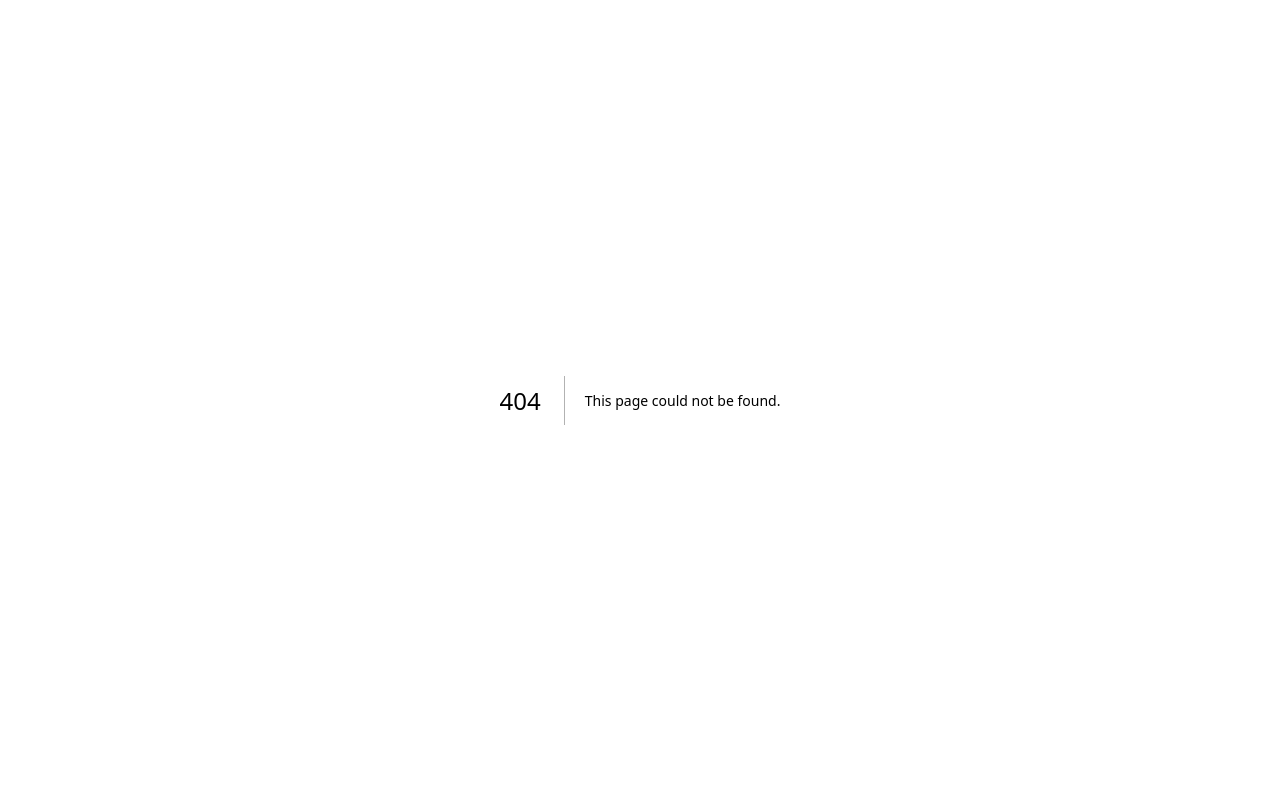
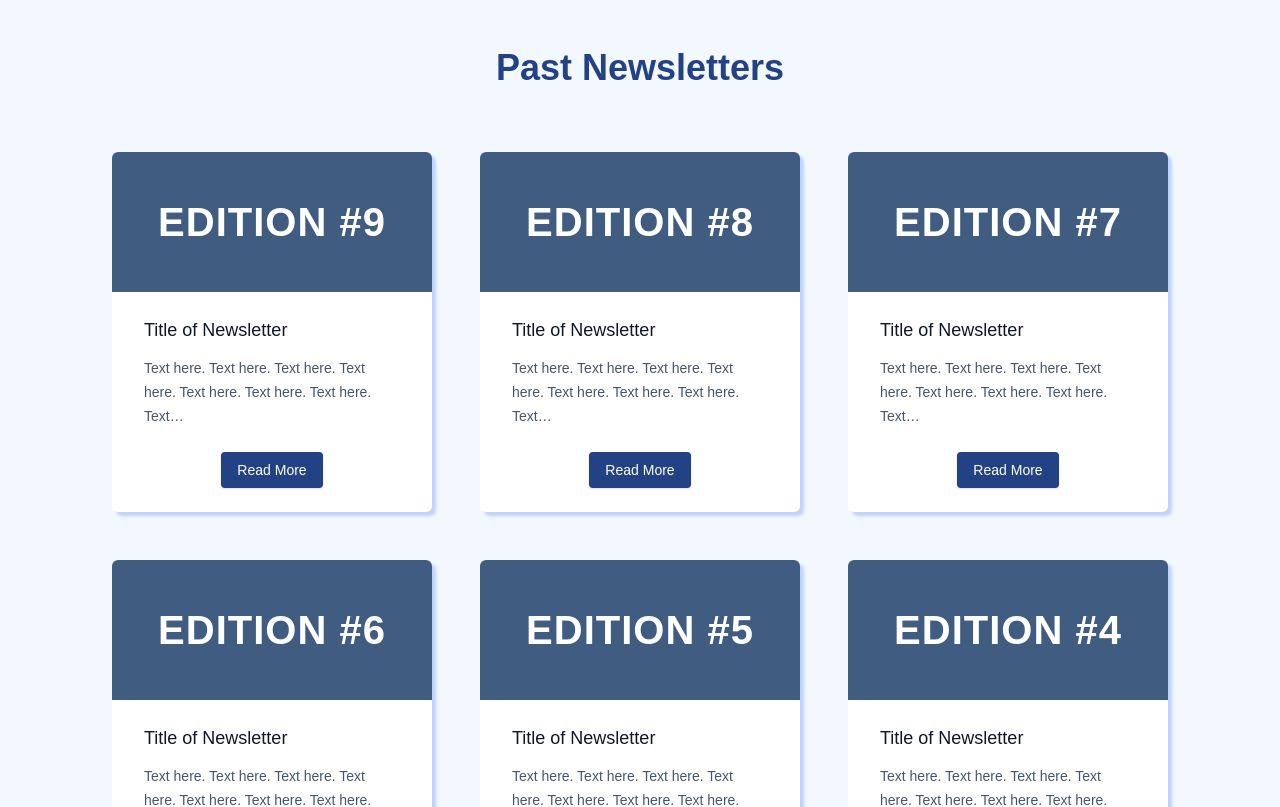
Before and after one commit to qcsa-at-ucla/qcsa, a Next.js app: page /newsletters in a window 1280 px wide. Before the commit this address had no page. Shown: the top 807 px of the page. Built offline with nearby package versions, Linux system fonts and the light colour scheme.

Commit message:
newsletter page

```diff
--- /dev/null
+++ b/src/app/Components/NewsletterCard.tsx
@@ -0,0 +1,36 @@
+type Props = {
+    edition: number | string;
+    title: string;
+    excerpt: string;
+    href: string;
+};
+
+  export default function NewsletterCard({ edition, title, excerpt, href }: Props) {
+    return (
+      <article className="group flex h-full flex-col rounded-md bg-white shadow-[4px_4px_3px_rgba(37,99,235,0.25)] transition hover:-translate-y-0.5">
+        {/* Header */}
+        <div className="rounded-t-md bg-[#405C80] px-8 py-10">
+          <h3 className=" text-center text-[30px] lg:text-[35px] xl:text-[40px] font-bold tracking-wide text-white ">
+            EDITION #{edition}
+          </h3>
+        </div>
+
+        {/* Body */}
+        <div className="flex flex-1 flex-col px-8 py-6">
+            <h4 className="mb-3 text-lg text-slate-900">{title}</h4>
+            <p className="flex-1 text-sm leading-6 text-slate-600 line-clamp-4">
+                {excerpt}
+            </p>
+            <div className = 'flex justify-center'>
+                <a
+                href={href}
+                className="mt-6 inline-flex items-center justify-center rounded-sm bg-main px-4 py-2 text-sm font-medium text-white shadow-sm transition hover:brightness-110 focus:outline-none focus-visible:ring-2 focus-visible:ring-main/60"
+                >
+                Read More
+                </a>
+            </div>
+
+        </div>
+      </article>
+    );
+  }
--- a/src/app/globals.css
+++ b/src/app/globals.css
@@ -17,6 +17,12 @@
   --color-lighter: #F8FAFF
 }
 
+@layer base{
+  h2 {
+    @apply text-4xl text-main font-bold;
+  }
+}
+
 
 
 body {
--- a/src/app/join-us.tsx
+++ b/src/app/join-us/page.tsx
@@ -1,5 +1,6 @@
-import MembershipForm from "./Components/MembershipForm";
-import TextAndPhoto from "./Components/TextAndPhoto";
+import MainWebsiteFooter from "../Components/mainWebsiteFooter";
+import MembershipForm from "../Components/MembershipForm";
+import TextAndPhoto from "../Components/TextAndPhoto";
 
 export default function JoinUs() {
     return (
@@ -9,8 +10,8 @@ export default function JoinUs() {
             description='Sign up and become a QCSA Member today! Get invited to our upcoming events, stay posted for career opportunities and keep up to date with the quantum community in and around Los Angeles! There is no membership fee or application process required to join.'
             imageSrc='/images/join-us.png'
             imageAlt='join us img'/>
-
         <MembershipForm/>
+        <MainWebsiteFooter/>
        </div>
 
 
--- /dev/null
+++ b/src/app/newsletters/page.tsx
@@ -0,0 +1,55 @@
+import NewsletterCard from "../Components/NewsletterCard";
+
+type Item = {
+  edition: number | string;
+  title: string;
+  excerpt: string;
+  href: string;
+};
+
+const newsletters: Item[] = [
+    { edition: 9, title: "Title of Newsletter", excerpt: "Text here. Text here. Text here. Text here. Text here. Text here. Text here. Text…", href: "#" },
+    { edition: 8, title: "Title of Newsletter", excerpt: "Text here. Text here. Text here. Text here. Text here. Text here. Text here. Text…", href: "#" },
+    { edition: 7, title: "Title of Newsletter", excerpt: "Text here. Text here. Text here. Text here. Text here. Text here. Text here. Text…", href: "#" },
+    { edition: 6, title: "Title of Newsletter", excerpt: "Text here. Text here. Text here. Text here. Text here. Text here. Text here. Text here. Text here. Text here.Text here. Text…", href: "#" },
+    { edition: 5, title: "Title of Newsletter", excerpt: "Text here. Text here. Text here. Text here. Text here. Text here. Text here. Text…", href: "#" },
+    { edition: 4, title: "Title of Newsletter", excerpt: "Text here. Text here. Text here. Text here. Text here. Text here. Text here. Text…", href: "#" },
+    { edition: 3, title: "Title of Newsletter", excerpt: "Text here. Text here. Text here. Text here. Text here. Text here. Text here. Text…", href: "#" },
+    { edition: 2, title: "Title of Newsletter", excerpt: "Text here. Text here. Text here. Text here. Text here. Text here. Text here. Text…", href: "#" },
+    { edition: 1, title: "Title of Newsletter", excerpt: "Text here. Text here. Text here. Text here. Text here. Text here. Text here. Text…", href: "#" },
+
+];
+
+
+const COLS = 3;
+const pad = (COLS - (newsletters.length % COLS)) % COLS;
+export default function NewslettersPage() {
+  return (
+    <main className="mx-auto px-6 py-12 w-full max-w-xs sm:max-w-xl md:max-w-4xl lg:max-w-5xl xl:max-w-6xl">
+      <h2 className="mb-16 text-4xl text-center">Past Newsletters</h2>
+
+      <ul className="grid gap-6 xl:gap-12 grid-cols-1 sm:grid-cols-2 md:grid-cols-3 md:px-6 items-stretch">
+        {newsletters.map((n) => (
+          <li key={n.edition} className="h-full">
+            <NewsletterCard
+              edition={n.edition}
+              title={n.title}
+              excerpt={n.excerpt}
+              href={n.href}
+            />
+          </li>
+        ))}
+
+        {Array.from({ length: pad }).map((_, i) => (
+          <li
+            key={`pad-${i}`}
+            aria-hidden
+            className="invisible md:block"
+          >
+            <div className="rounded-2xl px-8 py-10" />
+          </li>
+        ))}
+      </ul>
+    </main>
+  );
+}
--- a/src/app/page.tsx
+++ b/src/app/page.tsx
@@ -4,7 +4,7 @@ import GetInvolved from "./Components/GetInvolved";
 import MainWebsiteFooter from "./Components/mainWebsiteFooter";
 import Testimonials from "./Components/Testimonials";
 import TextAndPhoto from "./Components/TextAndPhoto";
-import JoinUs from "./join-us";
+import JoinUs from "./join-us/page";
 
 export default function Home() {
   return (
@@ -13,7 +13,6 @@ export default function Home() {
       <Testimonials/>
       <GetInvolved/>
       <MainWebsiteFooter />
-      <JoinUs/>
       {/* Add other components or content here as needed */}
     </div>
   );
```
